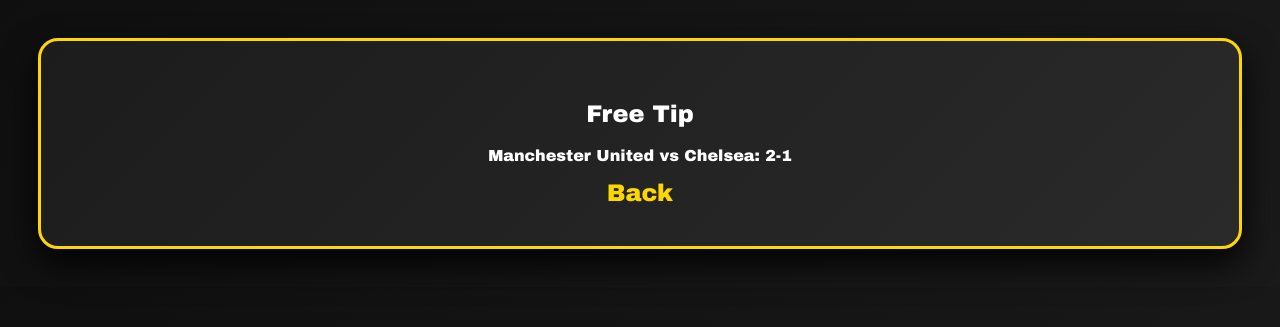
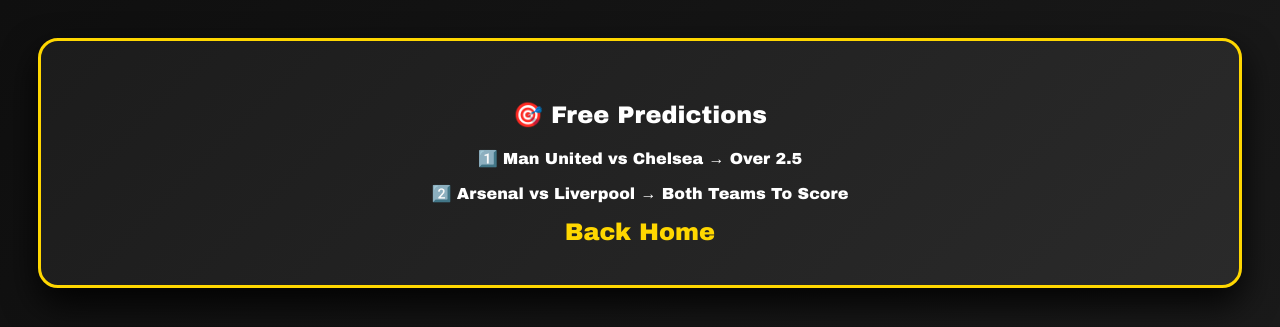
Before and after one commit to Solomon1011/vip-flask-server, a Flask app: page /free in a window 1280 px wide. Shown: the top 327 px of the page. Run offline with Flask 3, Linux system fonts and the light colour scheme.

Commit message:
Update free.html

```diff
--- a/templates/free.html
+++ b/templates/free.html
@@ -1,15 +1,16 @@
 <!DOCTYPE html>
 <html>
 <head>
-<title>Free Tip</title>
+<title>Free Tips</title>
 <link rel="stylesheet" href="{{ url_for('static', filename='style.css') }}">
 </head>
 <body>
 
 <div class="card">
-    <h2>Free Tip</h2>
-    <p>Manchester United vs Chelsea: 2-1</p>
-    <a href="/">Back</a>
+    <h2>🎯 Free Predictions</h2>
+    <p>1️⃣ Man United vs Chelsea → Over 2.5</p>
+    <p>2️⃣ Arsenal vs Liverpool → Both Teams To Score</p>
+    <a href="/">Back Home</a>
 </div>
 
 </body>
```
